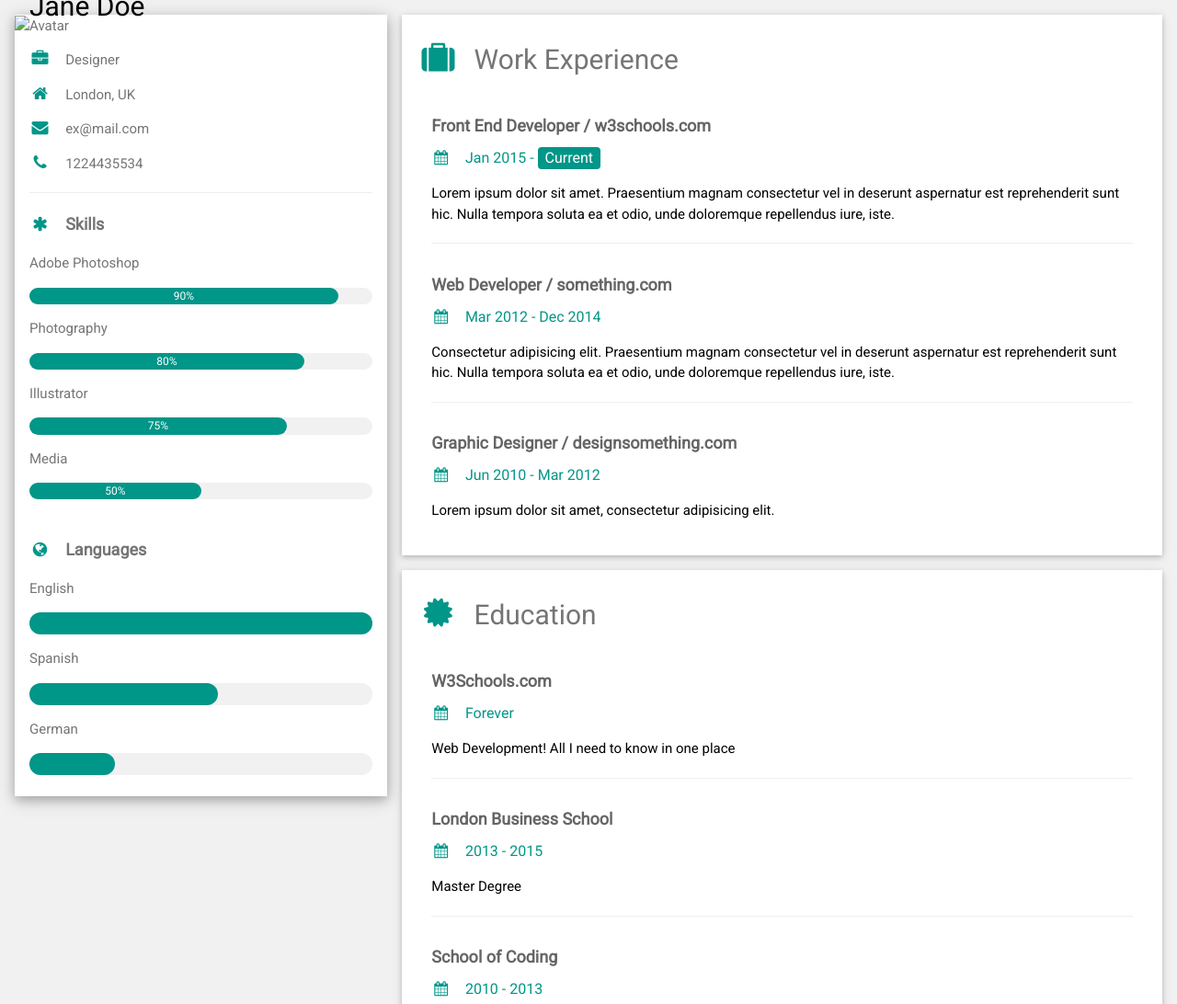
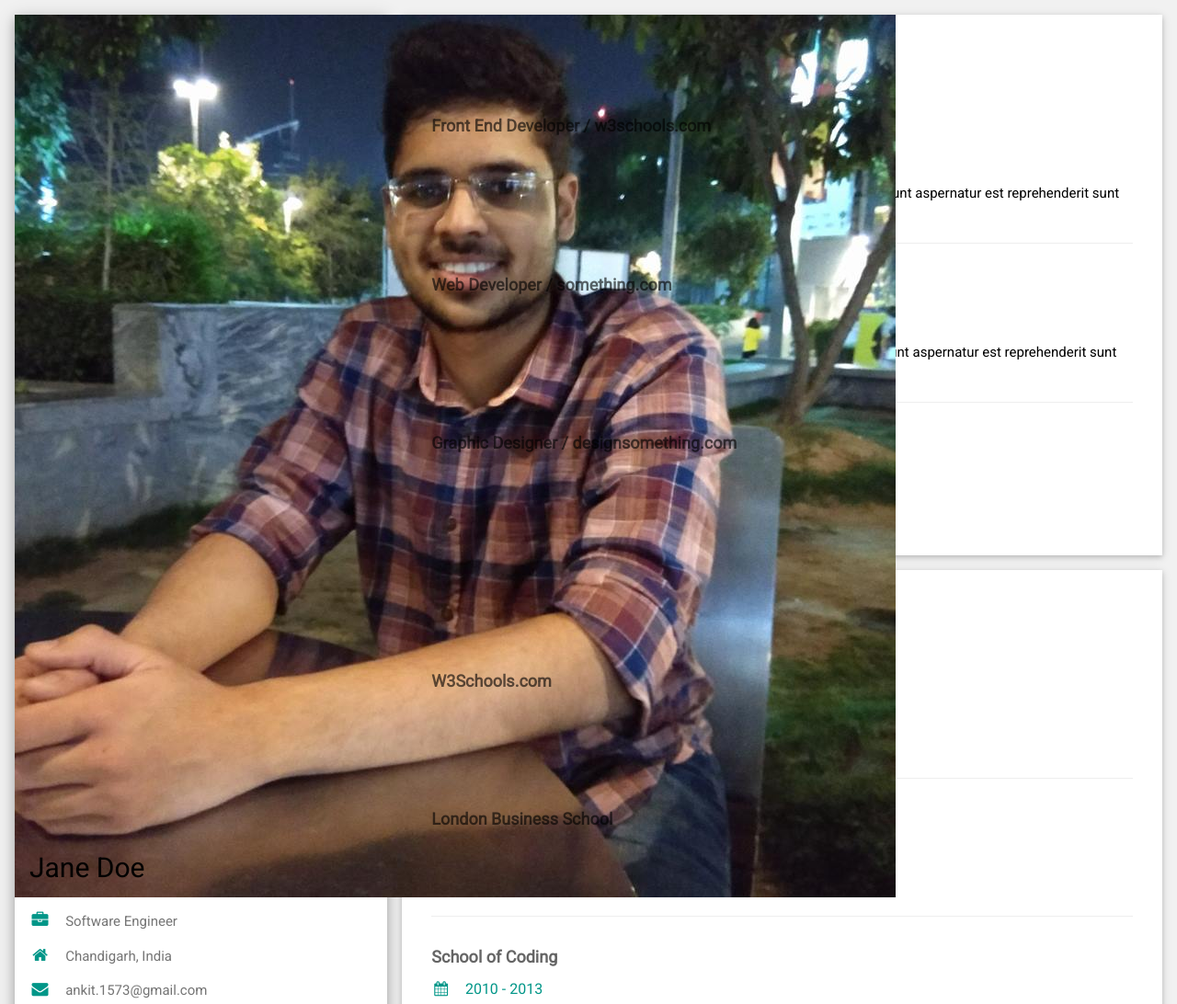
Before and after one commit to loney7/loney7.github.io, a plain HTML site: page index.html in a window 1280 px wide. Shown: the top 1092 px of the page at 92% size. Drawn offline with nearby package versions, Linux system fonts and the light colour scheme.

Commit message:
Update index.html

```diff
--- a/index.html
+++ b/index.html
@@ -22,16 +22,16 @@ html,body,h1,h2,h3,h4,h5,h6 {font-family: "Roboto", sans-serif}
 
       <div class="w3-white w3-text-grey w3-card-4">
         <div class="w3-display-container">
-          <img src="/w3images/avatar_hat.jpg" style="width:100%" alt="Avatar">
+          <img src="https://github.com/loney7/loney7.github.io/blob/master/Profile.jpg">
           <div class="w3-display-bottomleft w3-container w3-text-black">
             <h2>Jane Doe</h2>
           </div>
         </div>
         <div class="w3-container">
-          <p><i class="fa fa-briefcase fa-fw w3-margin-right w3-large w3-text-teal"></i>Designer</p>
-          <p><i class="fa fa-home fa-fw w3-margin-right w3-large w3-text-teal"></i>London, UK</p>
-          <p><i class="fa fa-envelope fa-fw w3-margin-right w3-large w3-text-teal"></i>ex@mail.com</p>
-          <p><i class="fa fa-phone fa-fw w3-margin-right w3-large w3-text-teal"></i>1224435534</p>
+          <p><i class="fa fa-briefcase fa-fw w3-margin-right w3-large w3-text-teal"></i>Software Engineer</p>
+          <p><i class="fa fa-home fa-fw w3-margin-right w3-large w3-text-teal"></i>Chandigarh, India</p>
+          <p><i class="fa fa-envelope fa-fw w3-margin-right w3-large w3-text-teal"></i>ankit.1573@gmail.com</p>
+          <p><i class="fa fa-phone fa-fw w3-margin-right w3-large w3-text-teal"></i>9988435705</p>
           <hr>
 
           <p class="w3-large"><b><i class="fa fa-asterisk fa-fw w3-margin-right w3-text-teal"></i>Skills</b></p>
@@ -137,7 +137,7 @@ html,body,h1,h2,h3,h4,h5,h6 {font-family: "Roboto", sans-serif}
   <i class="fa fa-pinterest-p w3-hover-opacity"></i>
   <i class="fa fa-twitter w3-hover-opacity"></i>
   <i class="fa fa-linkedin w3-hover-opacity"></i>
-  <p>Powered by <a href="https://www.w3schools.com/w3css/default.asp" target="_blank">w3.css</a></p>
+
 </footer>
 
 </body>
```
